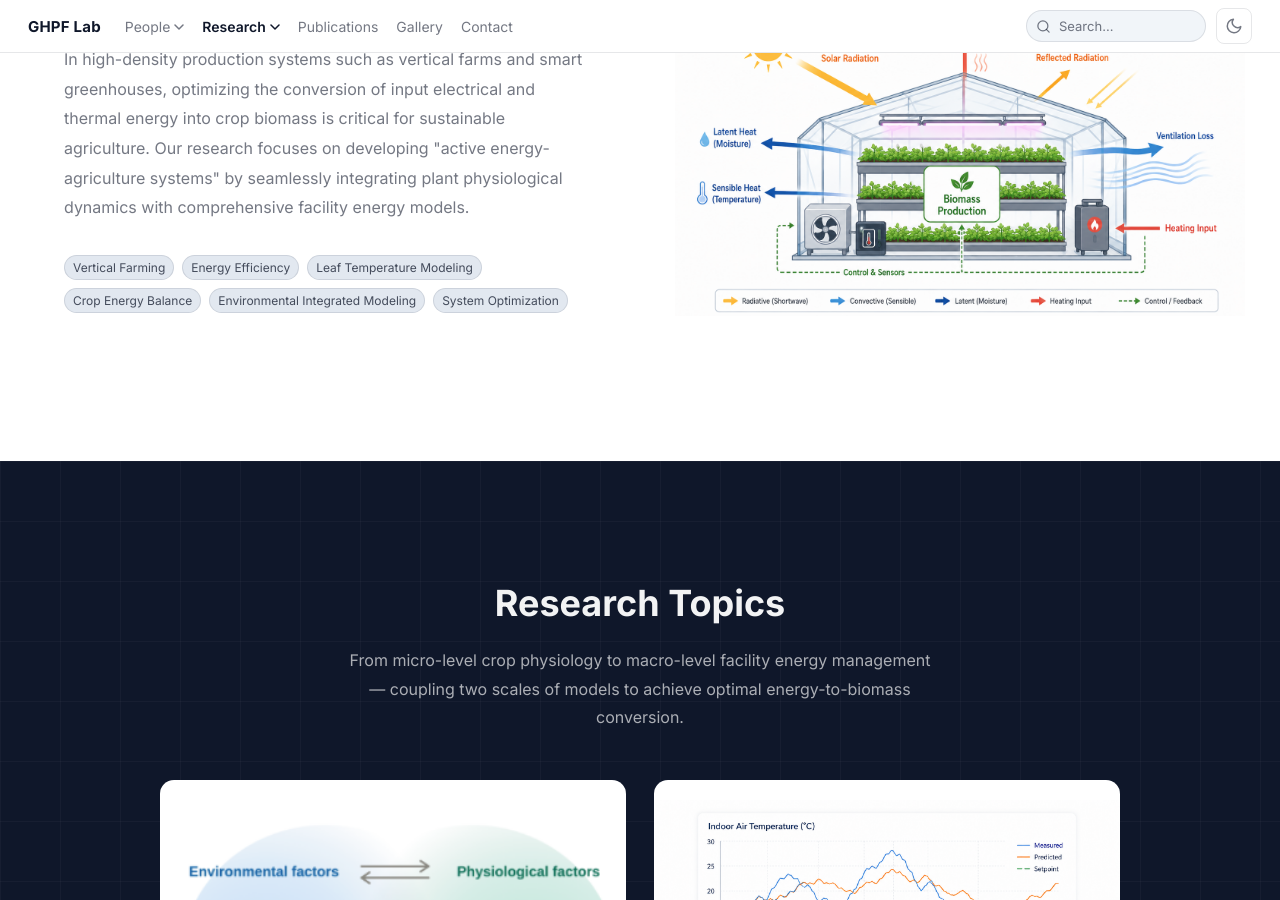
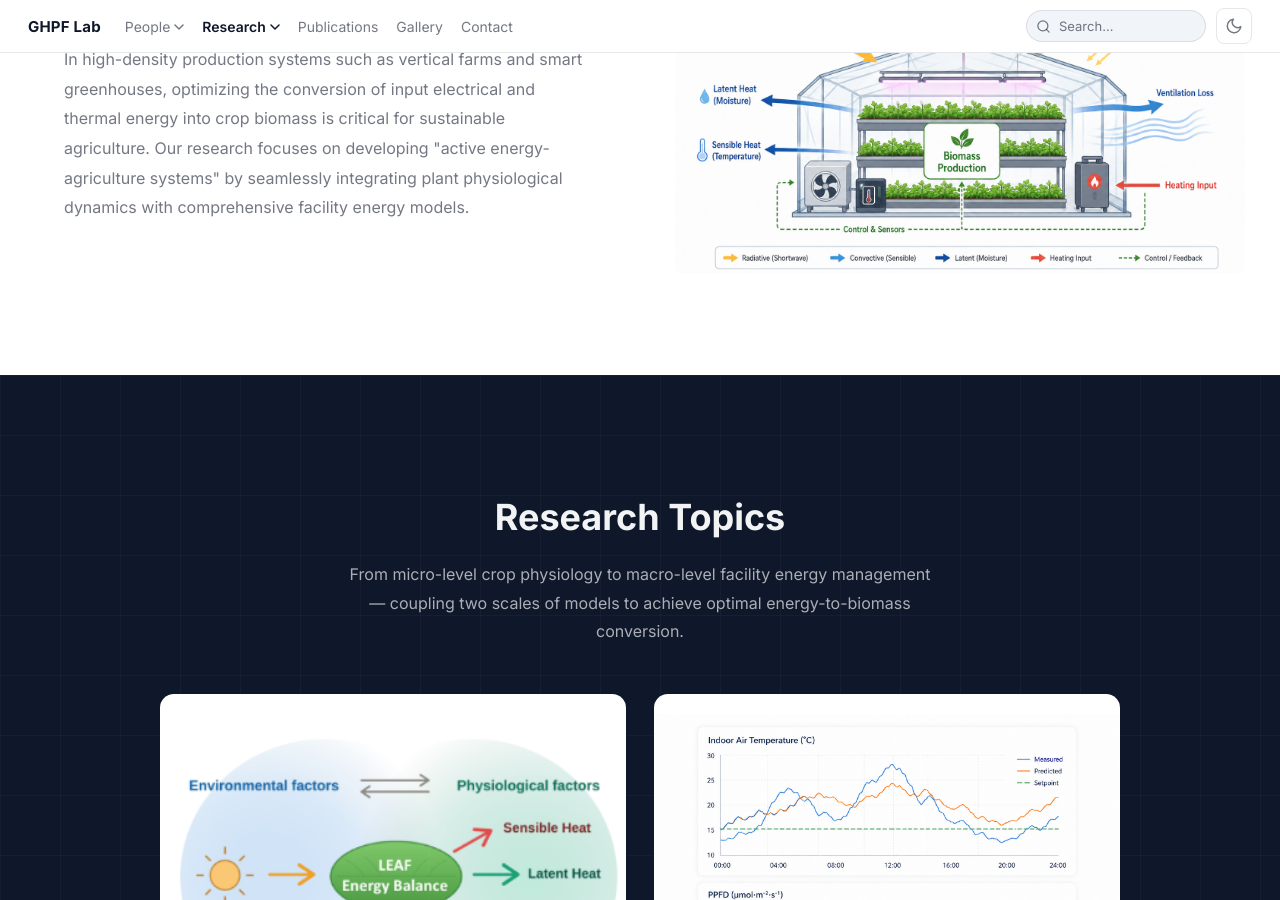
Before and after one commit to snughpf-alt/ghpf-lab-web-final-2, a Jekyll site: the page built from research/energy-food-nexus.md, in a window 1280 px wide and 900 px high, scrolled down 748 px. Built offline with Jekyll 4.4.1, drawn with Linux system fonts in a browser that asks for light colours.

Commit message:
Drop overview topic badges on energy-food-nexus page
Matching the other research detail pages — the overview no longer
duplicates the keywords that already live on each card below.

https://claude.ai/code/session_01AC1F4b7HxCDaoN7Xuq9VXj

```diff
--- a/research/energy-food-nexus.md
+++ b/research/energy-food-nexus.md
@@ -63,15 +63,6 @@ title: Energy-Food Nexus & System Optimization
   <div class="rd-overview-split__text">
     <h2 class="rd-overview-split__heading">Maximizing energy-to-biomass conversion</h2>
     <p class="rd-overview-split__desc">In high-density production systems such as vertical farms and smart greenhouses, optimizing the conversion of input electrical and thermal energy into crop biomass is critical for sustainable agriculture. Our research focuses on developing "active energy-agriculture systems" by seamlessly integrating plant physiological dynamics with comprehensive facility energy models.</p>
-    <div class="research-detail__topics" style="margin-bottom:28px">
-      {% for area in site.data.research.tracks[1].areas %}
-        {% if area.id == 'energy-food-nexus' %}
-          {% for topic in area.topics %}
-          <span class="badge research-badge">{{ topic | escape }}</span>
-          {% endfor %}
-        {% endif %}
-      {% endfor %}
-    </div>
   </div>
   <div class="rd-overview-split__visual" style="background:transparent;padding:24px">
     <img src="{{ '/assets/img/research/energy-nexus-overview.png' | relative_url }}" alt="Greenhouse energy-food nexus diagram showing radiative, convective and latent flows" style="border-radius:12px;width:100%;display:block;" loading="lazy">
```
